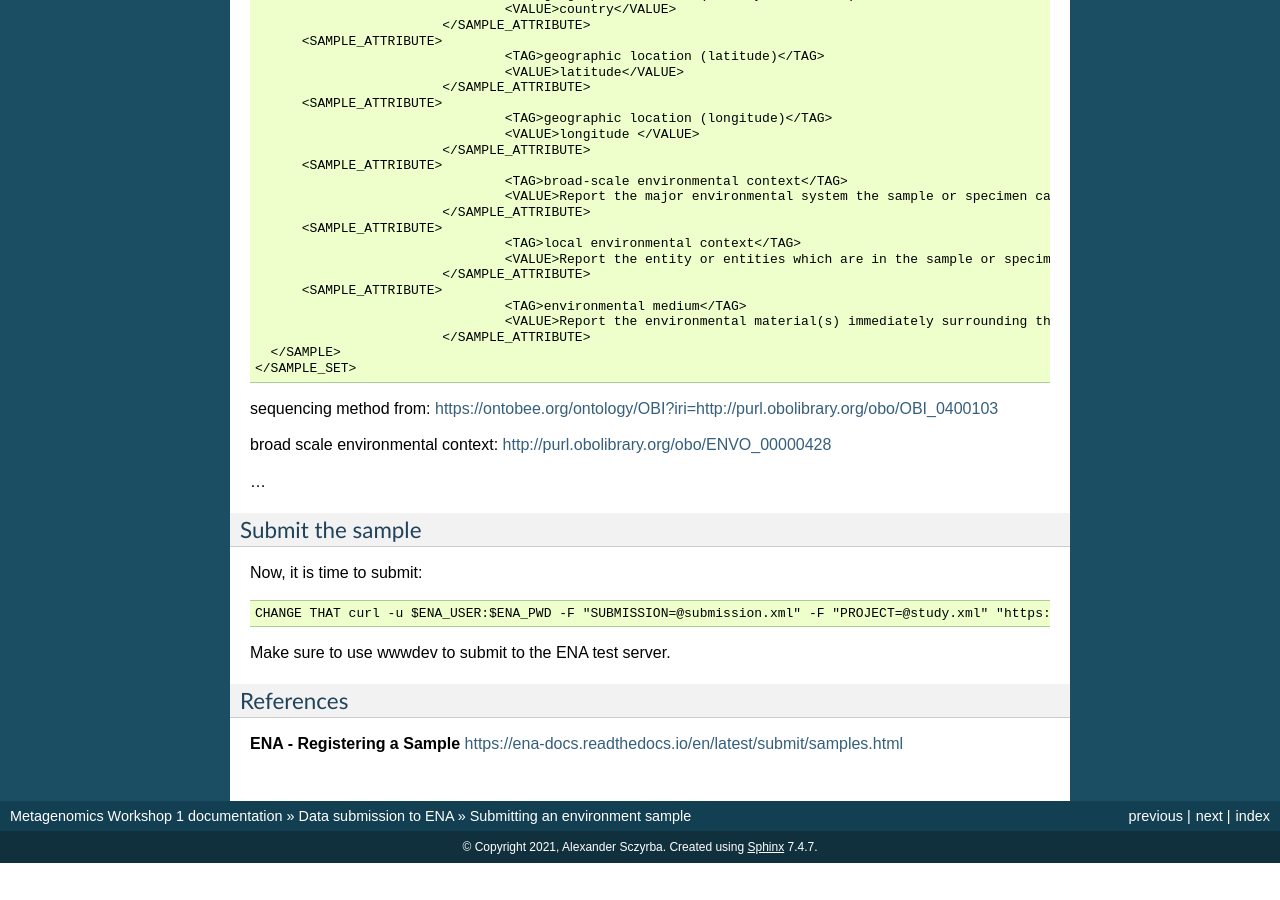
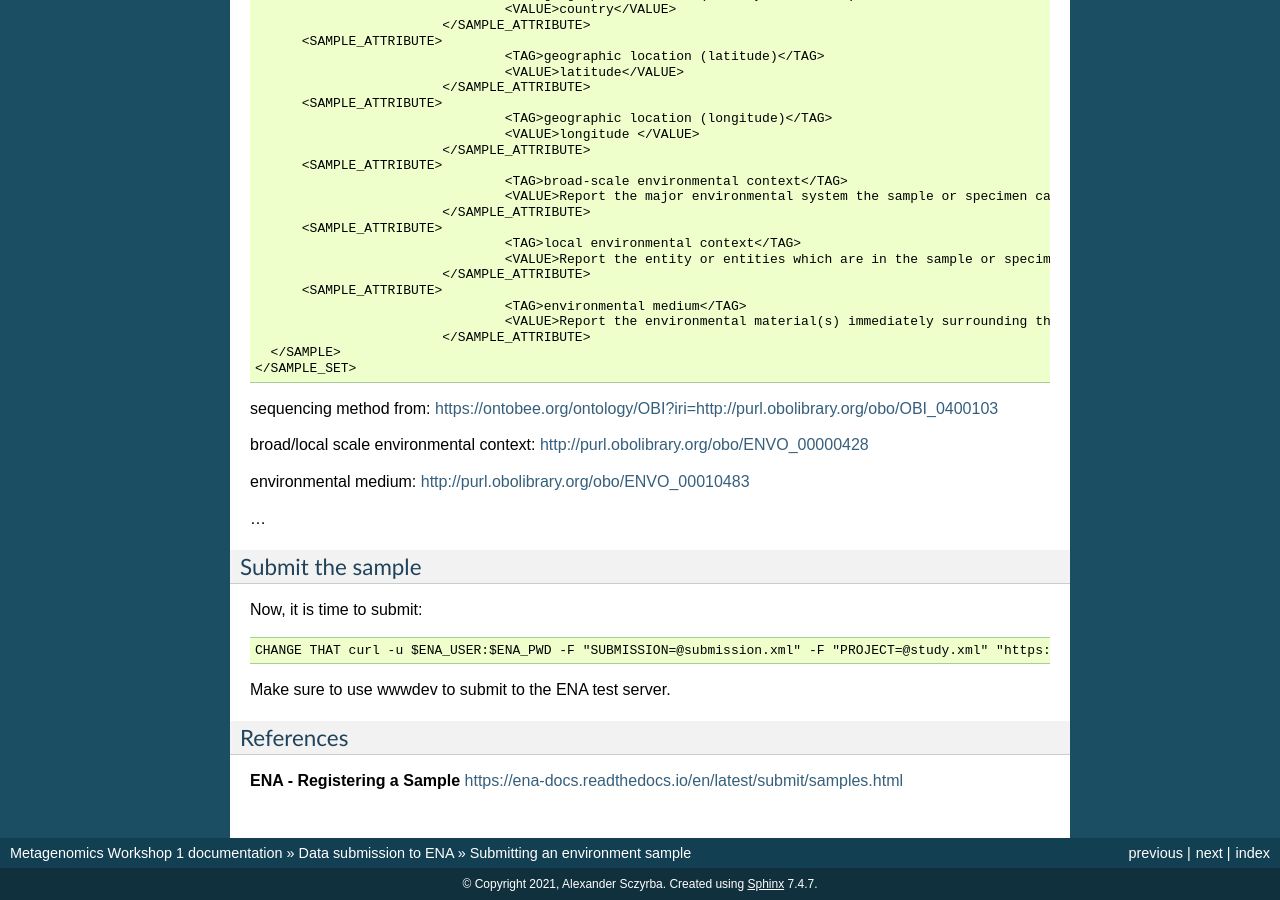
Before and after one commit to metagenomics/metagenomics-workshop, a Sphinx documentation site: the page built from docs/data_submission/environment_sample.rst, in a window 1280 px wide and 900 px high, scrolled down 1533 px. Built offline with Sphinx 7.4.7, drawn with Linux system fonts in a browser that asks for light colours; before the commit the page ends 2396 px from its top, so only the background shows below that.

Commit message:
Update environment_sample.rst

```diff
--- a/docs/data_submission/environment_sample.rst
+++ b/docs/data_submission/environment_sample.rst
@@ -107,10 +107,11 @@ we will reduce that to the mandatory fields only::
 sequencing method from:
 https://ontobee.org/ontology/OBI?iri=http://purl.obolibrary.org/obo/OBI_0400103
 
-broad scale environmental context:
+broad/local scale environmental context:
 http://purl.obolibrary.org/obo/ENVO_00000428
 
-
+environmental medium:
+http://purl.obolibrary.org/obo/ENVO_00010483
 
 ...
 
```
